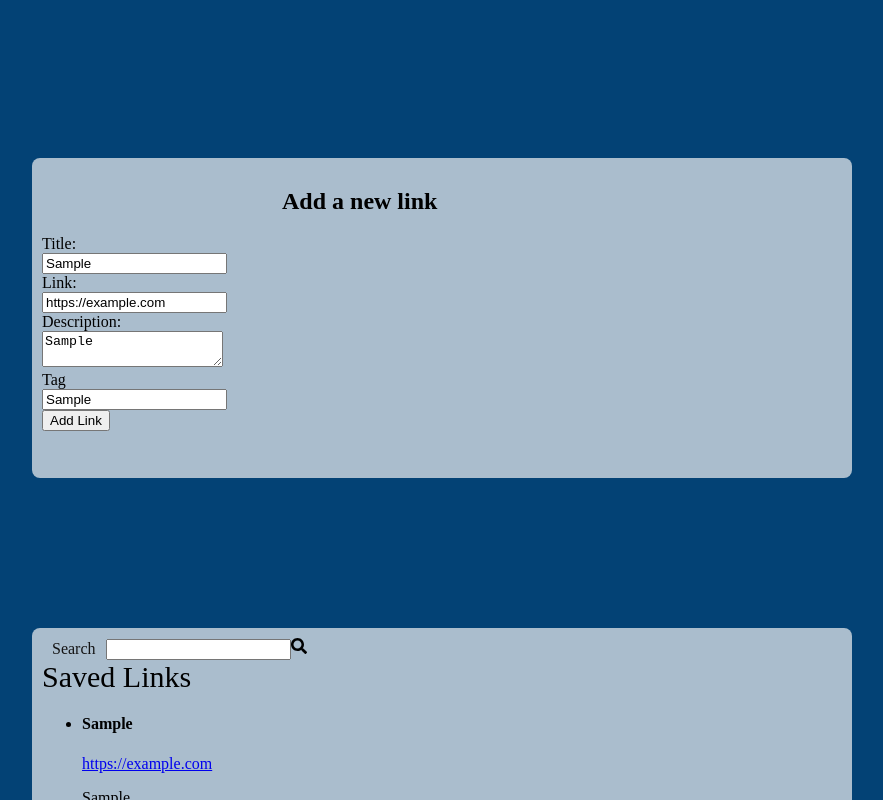
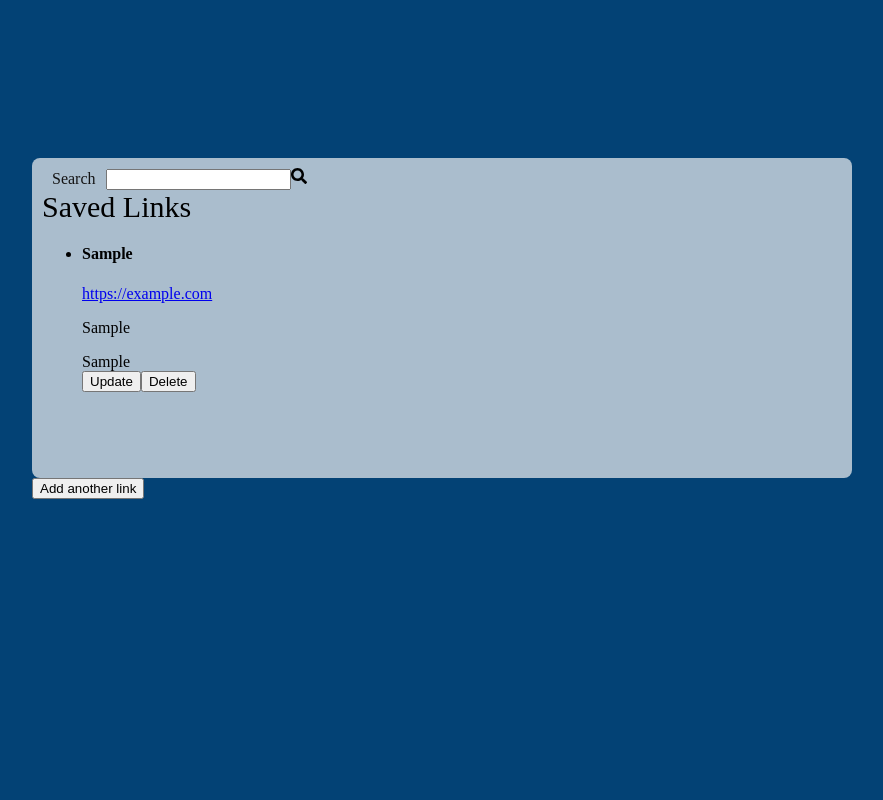
Before and after one commit to Masande07i/link-vaults, a React (Vite) app: page / in a window 1280 px wide. Both pictures are taken after typing "Sample", "https://example.com", "Sample", "Sample" into the empty fields and a click on the button "Add Link". Shown: the top 800 px of the page, without its empty margins (198-1081 px from the left). Built offline with nearby package versions, Linux system fonts and the light colour scheme.

Commit message:
new updates

```diff
--- a/src/components/Form/Form.tsx
+++ b/src/components/Form/Form.tsx
@@ -6,16 +6,21 @@ import { SavedLinks } from '../SavedLinks/SavedLinks'
 
 export const Form = () => {
    const [links, setLinks] = useState<LinkInput[]>([]);
+   const [editingId, setEditingId] = useState<string | null>(null);
+   const [view, setView] = useState<'add' | 'saved'>('add');
 
-  const addNewLink = (input: Omit<LinkInput,'id'>) => {
-    const newLink: LinkInput = { id: Date.now(), ...input };
-    setLinks((prevLinks) => [...prevLinks, newLink]);
+
+  const addNewLink = (input: Omit<LinkInput, 'id'>) => {
+    const newLink: LinkInput = { id: crypto.randomUUID(), ...input };
+    setLinks((prev) => [newLink, ...prev]);
+    setView('saved');
   };
 
-const handleUpdate = () =>{
+const handleUpdate = (id: string, changes: Omit<LinkInput, 'id'>) =>{
+  setLinks((prev) => prev.map((link) => (link.id === id ? { ...link, ...changes } : link)));
+    setEditingId(null);
 
-
-}
+};
 
 const handleDelete = (id: string | number) => {
 
@@ -23,11 +28,24 @@ const handleDelete = (id: string | number) => {
 }
 
   return (
-    <div>
-       <FormLink onAdd={addNewLink}/>
-       <SavedLinks links={links}
-       onDelete={handleDelete}
-       onUpdate={handleUpdate}/>
+     <div>
+      {view === 'add' ? (
+        <FormLink onAdd={addNewLink} />
+      ) : (
+        <>
+          <SavedLinks
+            links={links}
+            onDelete={handleDelete}
+            onUpdate={handleUpdate}
+            editingId={editingId}
+            onStartEdit={setEditingId}
+            onCancelEdit={() => setEditingId(null)}
+          />
+          <button type="button" onClick={() => setView('add')}>
+            Add another link
+          </button>
+        </>
+      )}
     </div>
   )
 }
--- a/src/components/FormLinks/FormLinks.tsx
+++ b/src/components/FormLinks/FormLinks.tsx
@@ -3,7 +3,7 @@ import { Text } from '../Text/Text';
 import  React ,{ useState } from 'react';
 
 export interface LinkInput{
-  id: number;
+  id: string;
   title : string;
   link: string;
   description: string;
@@ -47,6 +47,7 @@ const handleSubmit = (e: React.FormEvent<HTMLFormElement>) => {
           id="title"
           name="title"
           placeholder="Enter title"
+          value={title}
           onChange={(e) => setTitle(e.target.value)}
          />
      </div>
@@ -58,6 +59,7 @@ const handleSubmit = (e: React.FormEvent<HTMLFormElement>) => {
           id="link"
           name="link"
           placeholder= " url"
+          value={link}
           onChange={(e) => setLink(e.target.value)}
           />
      </div>
@@ -68,6 +70,7 @@ const handleSubmit = (e: React.FormEvent<HTMLFormElement>) => {
           id="description"
           name="description"
           placeholder= "text"
+          value={description}
           onChange={(e) => setDescription(e.target.value)}
           />
      </div>
@@ -79,6 +82,7 @@ const handleSubmit = (e: React.FormEvent<HTMLFormElement>) => {
           id="tag"
           name="tag"
           placeholder= " Enter tag"
+          value={tag}
           onChange={(e) => setTag(e.target.value)}
         />
      </div>
--- a/src/components/SavedLinks/SavedLinks.tsx
+++ b/src/components/SavedLinks/SavedLinks.tsx
@@ -1,4 +1,4 @@
-
+import { useState } from 'react';
 import style from './SavedLinks.module.css'
 import { Text } from '../Text/Text'
 import { Search } from '../Search/Search'
@@ -7,11 +7,21 @@ import { type LinkInput } from '../FormLinks/FormLinks'
 
 interface SavedLinksProps{
   links: LinkInput[];
-  onDelete ?: (id: number) => void
-  onUpdate: (id: number, changes: LinkInput) => void;
+  onDelete ?: (id: string) => void
+  onUpdate: (id: string, changes: Omit<LinkInput, 'id'>) => void;
+  editingId: string | null;
+  onStartEdit: (id: string) => void;
+  onCancelEdit: () => void;
 }
 
-export const SavedLinks = ({links, onDelete,onUpdate}: SavedLinksProps) => {
+export const SavedLinks = ({links, onDelete,onUpdate,editingId, onStartEdit, onCancelEdit}: SavedLinksProps) => {
+ const [draft, setDraft] = useState<Omit<LinkInput, 'id'>>({ title: '', link: '', description: '', tag: '' });
+
+ function startEdit(link: LinkInput) {
+    setDraft({ title: link.title, link: link.link, description: link.description, tag: link.tag ?? '' });
+    onStartEdit(link.id);
+  }
+
 
  return (
     <div className= {style.card}>
@@ -19,25 +29,31 @@ export const SavedLinks = ({links, onDelete,onUpdate}: SavedLinksProps) => {
 
       <Text variant='h5' style={{color:" black", fontSize:30}}>Saved Links</Text>
 
-      {links.length === 0 ?(
+      {links.length === 0 ? (
         <p className= {style.note}>Nothing saved yet</p>
       ):(
         <ul className= {style.list}>
-           {links.map((link) => (
-            <li key={link.id } className={style.listItem}>
+          {links.map((link) =>
+            editingId === link.id ? (
+              <li key={link.id} className={style.listItem}>
+                <input value={draft.title} onChange={(e) => setDraft({ ...draft, title: e.target.value })} placeholder="Title" />
+                <input value={draft.link} onChange={(e) => setDraft({ ...draft, link: e.target.value })} placeholder="Link" />
+                <textarea value={draft.description} onChange={(e) => setDraft({ ...draft, description: e.target.value })} placeholder="Description" />
+                <input value={draft.tag} onChange={(e) => setDraft({ ...draft, tag: e.target.value })} placeholder="Tag" />
+                <div>
+                  <button type="button" onClick={() => onUpdate(link.id, draft)}>Save</button>
+                  <button type="button" onClick={onCancelEdit}>Cancel</button>
+                </div>
+              </li>
+            ) : (
+              <li key={link.id} className={style.listItem}>
                 {link.title && <h4 className={style.linkTitle}>{link.title}</h4>}
-              {link.link && (
-                <a href={link.link}  className={style.linkUrl}>
-                  {link.link}
-                </a>
-              )}
+                {link.link && <a href={link.link} className={style.linkUrl}>{link.link}</a>}
                 {link.description && <p className={style.linkDesc}>{link.description}</p>}
                 {link.tag && <span className={style.linkTag}>{link.tag}</span>}
-              <br/>
-
-             {/* <button type="button" onClick={() => onUpdate?.(link.id,link.)}>Update</button> */}
+                <br />
+                <button type="button" onClick={() => startEdit(link)}>Update</button>
                 <button type="button" onClick={() => onDelete && onDelete(link.id)}>Delete</button>
-
               </li>
           ))}
 
```
Lines whose indentation alone changed are shown as unchanged.
